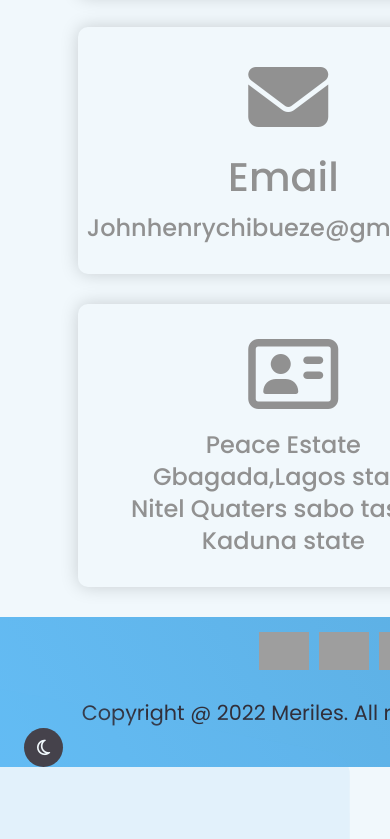
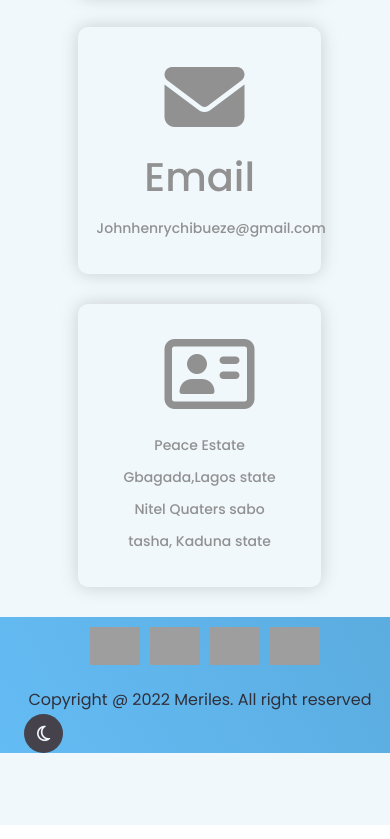
Before and after one commit to chibuezej/landing-page-with-DOM, a plain HTML site: page contat.html in a window 390 px wide. Shown: the part 486-1325 px from the top of the page. Drawn offline with Linux system fonts and the light colour scheme; grey boxes are pictures that could not be loaded.

Commit message:
responsive contact

```diff
--- a/contat.html
+++ b/contat.html
@@ -9,7 +9,7 @@
 </head>
 <body>
     <div class="big-wrapper light">
-        <img src="./image/shape.png" alt="" class="shape" />
+        <!-- <img src="./image/shape.png" alt="" class="shape" /> -->
 
         <header>
           <div class="container">
--- a/style.css
+++ b/style.css
@@ -568,6 +568,37 @@ article{
     bottom: -180px;
     left: -150px;
   }
+  .contact-container {
+    position: relative;
+    max-width: 25rem;
+    width: 100%;
+    margin: 0 auto;
+    padding: 0 3rem;
+    z-index: 10;
+    color: var(--lightOne);
+  }
+  #contact .contact-info h2{
+    line-height: 2rem;
+    justify-content: center;
+    margin: 0 5%;
+    font-size: 14px;
+  }
+  .footer-container {
+    margin-bottom: 2px;
+  }
+  #footer .social-icon{
+    display: inline-flex;
+    margin: 5px;
+    justify-content: center;
+    align-items: center;
+    padding: 5px 20%;
+
+  }
+  #footer p{
+    color: var(--darkOne);
+    font-size: 1.0rem;
+    text-align: center;
+  }
 }
 
 @media screen and (max-width: 470px) {
```
